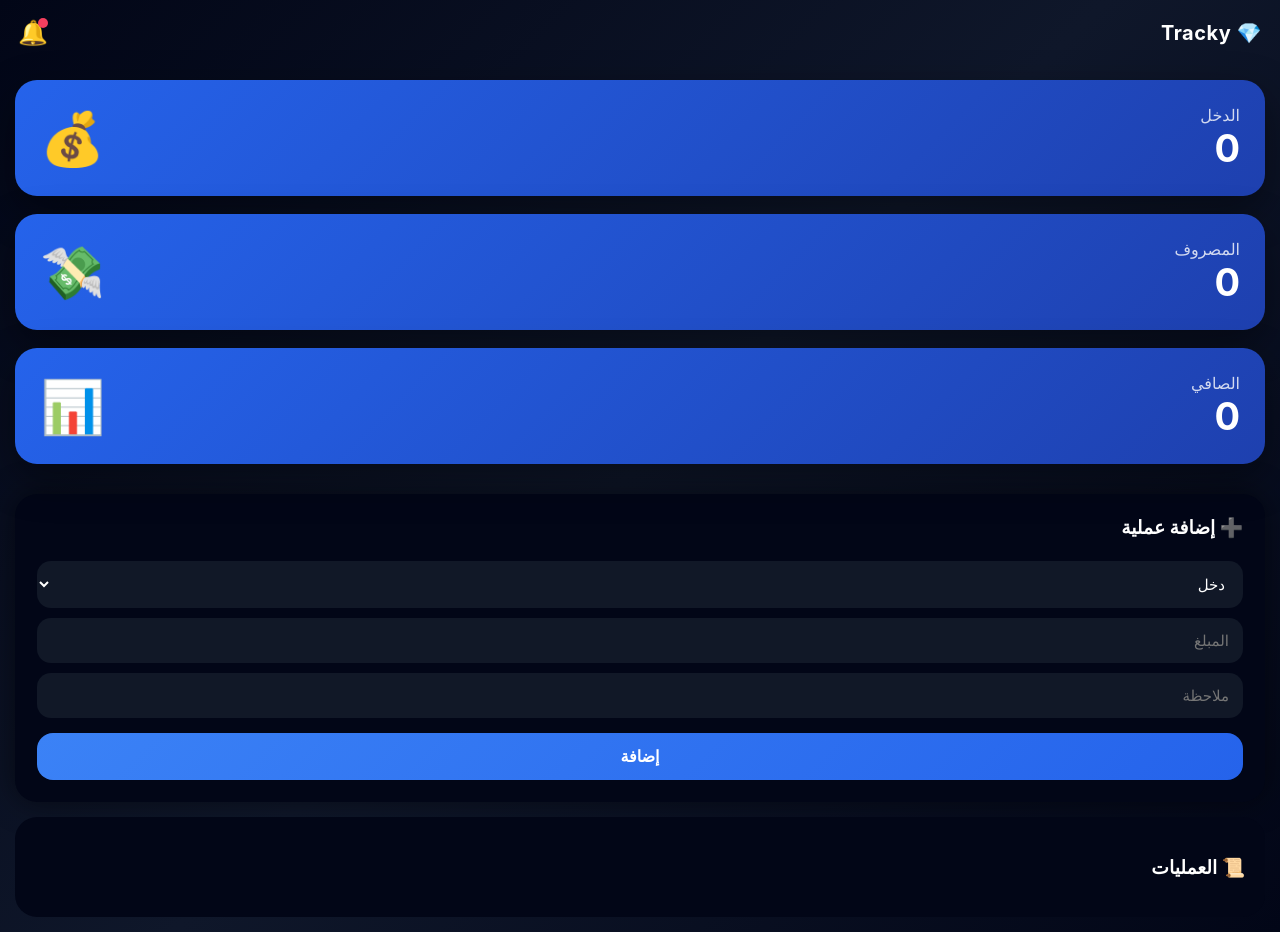
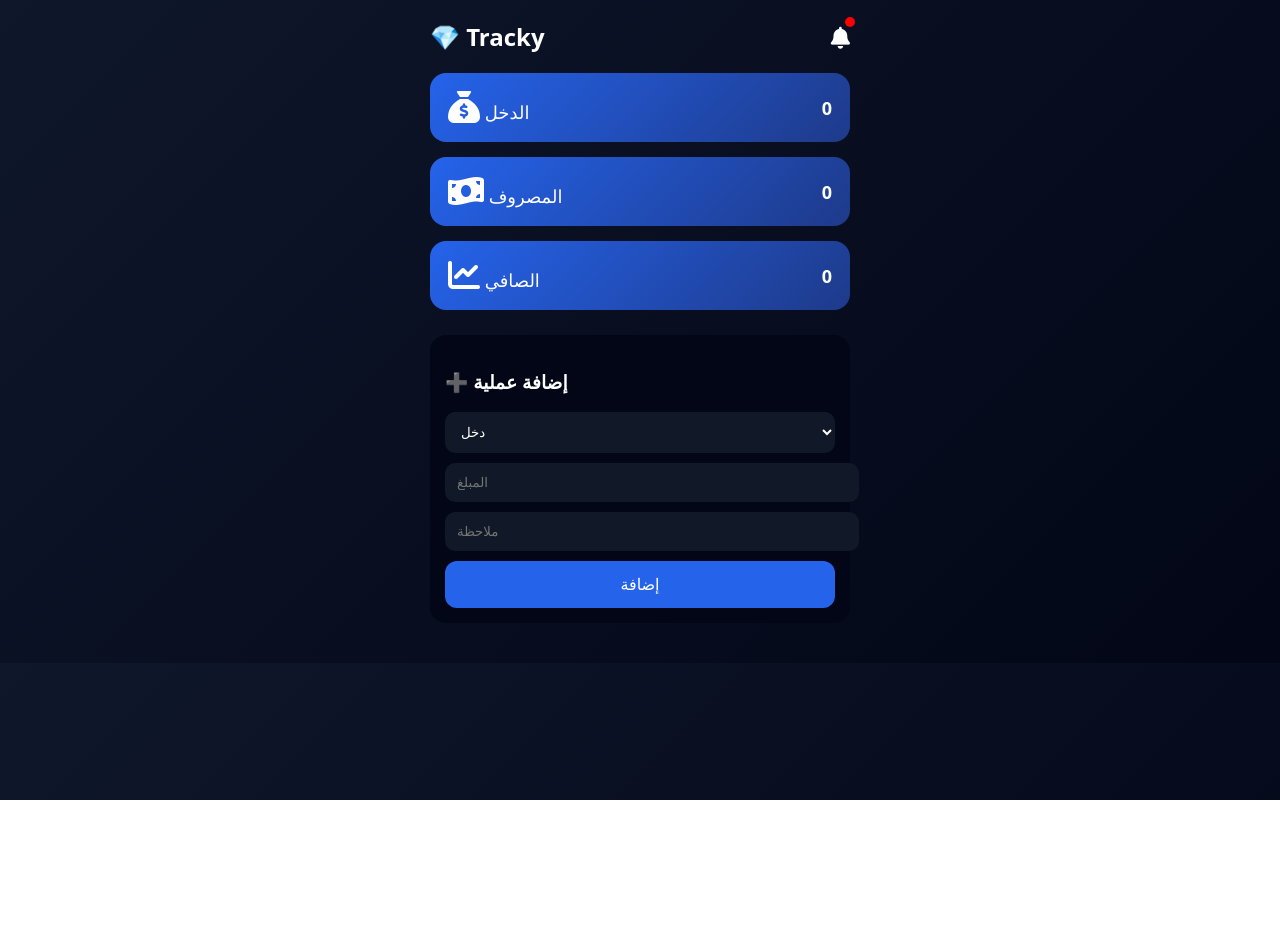
Before and after one commit to playboyt4-sketch/tracky, a plain HTML site: page index.html in a window 1280 px wide. After the commit the page ends 800 px from the top, so only its background shows below. Drawn offline with Linux system fonts and the light colour scheme.

Commit message:
Update index.html

```diff
--- a/index.html
+++ b/index.html
@@ -2,167 +2,151 @@
 <html lang="ar">
 <head>
 <meta charset="UTF-8">
-<title>Tracky</title>
+<title>Tracky Premium</title>
+<meta name="viewport" content="width=device-width, initial-scale=1">
+
+<link rel="stylesheet"
+href="https://cdnjs.cloudflare.com/ajax/libs/font-awesome/6.4.0/css/all.min.css"/>
 
 <style>
-*{box-sizing:border-box}
-
 body{
 margin:0;
- font-family:-apple-system,BlinkMacSystemFont;
- background:linear-gradient(135deg,#020617,#0f172a,#020617);
- color:white;
- direction:rtl;
+font-family:system-ui;
+background:linear-gradient(135deg,#0f172a,#020617);
+color:#fff;
 }
 
-/* HEADER */
-header{
- padding:18px;
+.app{
+max-width:420px;
+margin:auto;
+padding:20px;
+}
+
+.header{
 display:flex;
 justify-content:space-between;
 align-items:center;
+margin-bottom:20px;
 }
 
-.app-name{
- font-size:20px;
- font-weight:700;
- letter-spacing:.5px;
+.header h2{
+margin:0;
 }
 
-.bell{
+.notify{
 position:relative;
- font-size:24px;
+font-size:22px;
 }
 
-.dot{
+.notify span{
 position:absolute;
- top:0;
- right:0;
+top:-5px;
+right:-5px;
+background:red;
 width:10px;
 height:10px;
- background:#f43f5e;
 border-radius:50%;
 }
 
-/* CARDS */
 .cards{
- padding:15px;
 display:grid;
- gap:18px;
+grid-template-columns:1fr;
+gap:15px;
 }
 
 .card{
- background:linear-gradient(135deg,#2563eb,#1e40af);
- padding:25px;
- border-radius:22px;
+background:linear-gradient(135deg,#2563eb,#1e3a8a);
+padding:18px;
+border-radius:16px;
 display:flex;
 justify-content:space-between;
 align-items:center;
- box-shadow:0 15px 40px rgba(0,0,0,.4);
+font-size:18px;
 }
 
-.card h1{
- margin:0;
- font-size:38px;
+.card i{
+font-size:32px;
 }
 
-.card span{
- opacity:.8;
-}
-
-.big-icon{
- font-size:52px;
-}
-
-/* FORM */
 .form{
- margin:15px;
+margin-top:25px;
 background:#020617;
- padding:22px;
- border-radius:22px;
- box-shadow:0 0 30px rgba(0,0,0,.5);
-}
-
-.form h3{
- margin:0 0 12px;
+padding:15px;
+border-radius:16px;
 }
 
 input,select{
 width:100%;
- padding:14px;
- margin-top:10px;
- border-radius:14px;
+padding:12px;
 border:none;
+border-radius:10px;
+margin-bottom:10px;
 background:#111827;
 color:white;
- font-size:15px;
 }
 
 button{
 width:100%;
 padding:14px;
- margin-top:15px;
- background:linear-gradient(135deg,#3b82f6,#2563eb);
 border:none;
- border-radius:16px;
+border-radius:12px;
+background:#2563eb;
 color:white;
 font-size:16px;
- font-weight:600;
 }
 
-/* LIST */
 .list{
- margin:15px;
- background:#020617;
- padding:20px;
- border-radius:22px;
+margin-top:20px;
 }
 
-.row{
+.item{
+background:#020617;
+padding:12px;
+border-radius:12px;
 display:flex;
 justify-content:space-between;
- padding:10px 0;
- border-bottom:1px solid #1f2933;
+margin-bottom:8px;
 }
-
-.row:last-child{border:none}
 </style>
 </head>
 
 <body>
 
-<header>
- <div class="app-name">💎 Tracky</div>
- <div class="bell">
-  🔔
-  <div class="dot"></div>
+<div class="app">
+
+<div class="header">
+<h2>💎 Tracky</h2>
+
+<div class="notify">
+<i class="fa-solid fa-bell"></i>
+<span></span>
 </div>
-</header>
+</div>
 
 <div class="cards">
 
 <div class="card">
 <div>
-  <span>الدخل</span>
-  <h1 id="in">0</h1>
+<i class="fa-solid fa-sack-dollar"></i>
+الدخل
 </div>
- <div class="big-icon">💰</div>
+<b id="in">0</b>
 </div>
 
 <div class="card">
 <div>
-  <span>المصروف</span>
-  <h1 id="out">0</h1>
+<i class="fa-solid fa-money-bill-wave"></i>
+المصروف
 </div>
- <div class="big-icon">💸</div>
+<b id="out">0</b>
 </div>
 
 <div class="card">
 <div>
-  <span>الصافي</span>
-  <h1 id="net">0</h1>
+<i class="fa-solid fa-chart-line"></i>
+الصافي
 </div>
- <div class="big-icon">📊</div>
+<b id="net">0</b>
 </div>
 
 </div>
@@ -175,55 +159,46 @@ button{
 <option value="out">مصروف</option>
 </select>
 
-<input id="amount" type="number" placeholder="المبلغ">
+<input id="amount" placeholder="المبلغ">
+
 <input id="note" placeholder="ملاحظة">
 
 <button onclick="add()">إضافة</button>
 </div>
 
-<div class="list" id="list">
-<h3>📜 العمليات</h3>
+<div class="list" id="list"></div>
+
 </div>
 
 <script>
-let data=JSON.parse(localStorage.getItem("t"))||[];
-
-function save(){
- localStorage.setItem("t",JSON.stringify(data));
-}
-
-function draw(){
- let i=0,o=0;
- list.innerHTML="<h3>📜 العمليات</h3>";
-
- data.forEach((e,n)=>{
-  e.t=="in"?i+=e.a:o+=e.a;
-
-  list.innerHTML+=`
-  <div class="row">
-   <span>${e.n||"-"}</span>
-   <span>${e.t=="in"?"➕":"➖"} ${e.a}</span>
-  </div>`;
- });
-
- in.innerText=i;
- out.innerText=o;
- net.innerText=i-o;
-}
+let income=0,expense=0;
 
 function add(){
- data.push({
-  t:type.value,
-  a:+amount.value,
-  n:note.value
- });
- save();
- draw();
+let t=document.getElementById("type").value;
+let a=+document.getElementById("amount").value;
+let n=document.getElementById("note").value;
+
+if(!a) return;
+
+if(t=="in") income+=a;
+else expense+=a;
+
+document.getElementById("in").innerText=income;
+document.getElementById("out").innerText=expense;
+document.getElementById("net").innerText=income-expense;
+
+let div=document.createElement("div");
+div.className="item";
+div.innerHTML=`
+<span>${t=="in"?"➕":"➖"} ${n}</span>
+<b>${a}</b>
+`;
+
+document.getElementById("list").prepend(div);
+
 amount.value="";
 note.value="";
 }
-
-draw();
 </script>
 
 </body>
```
Lines whose indentation alone changed are shown as unchanged.
